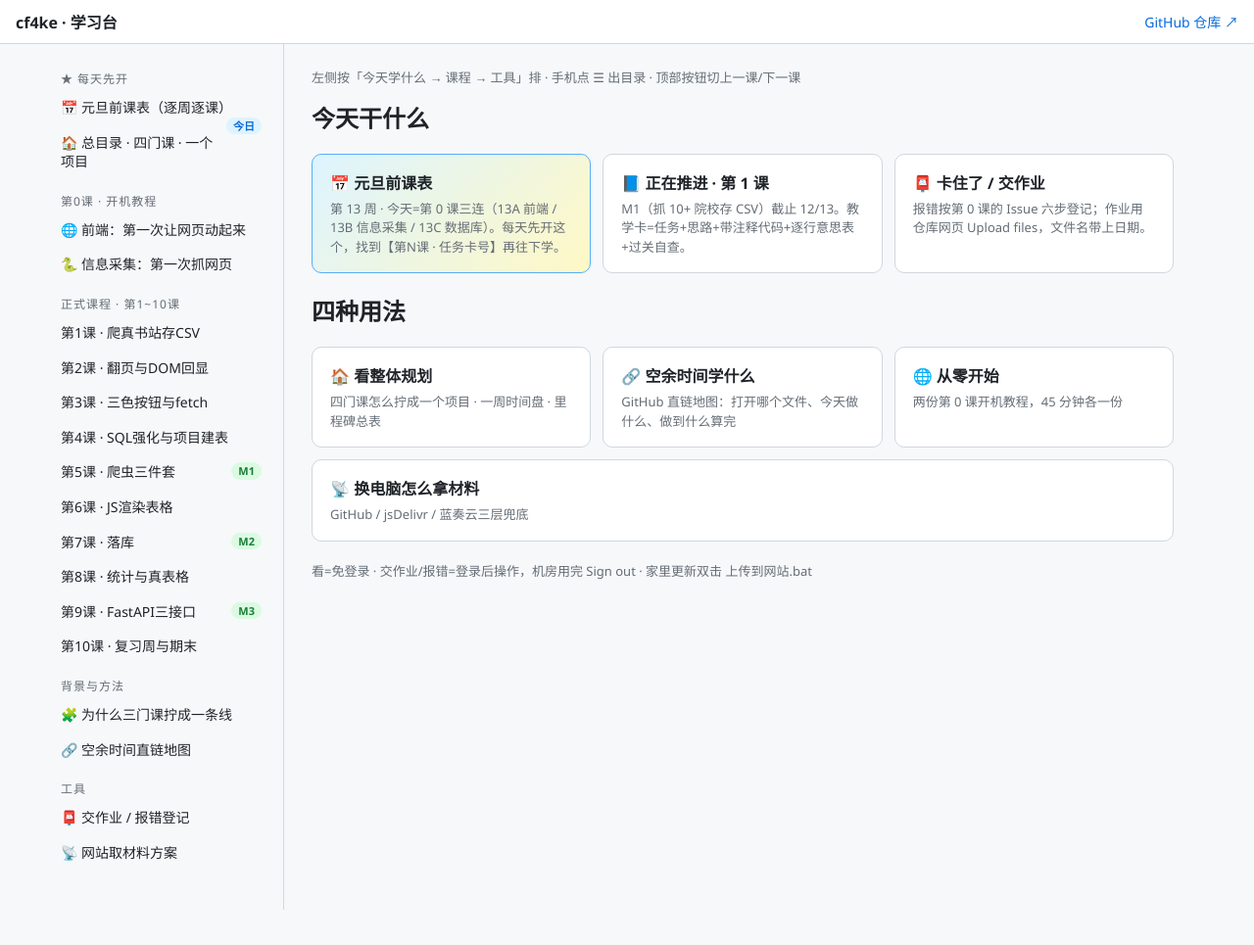
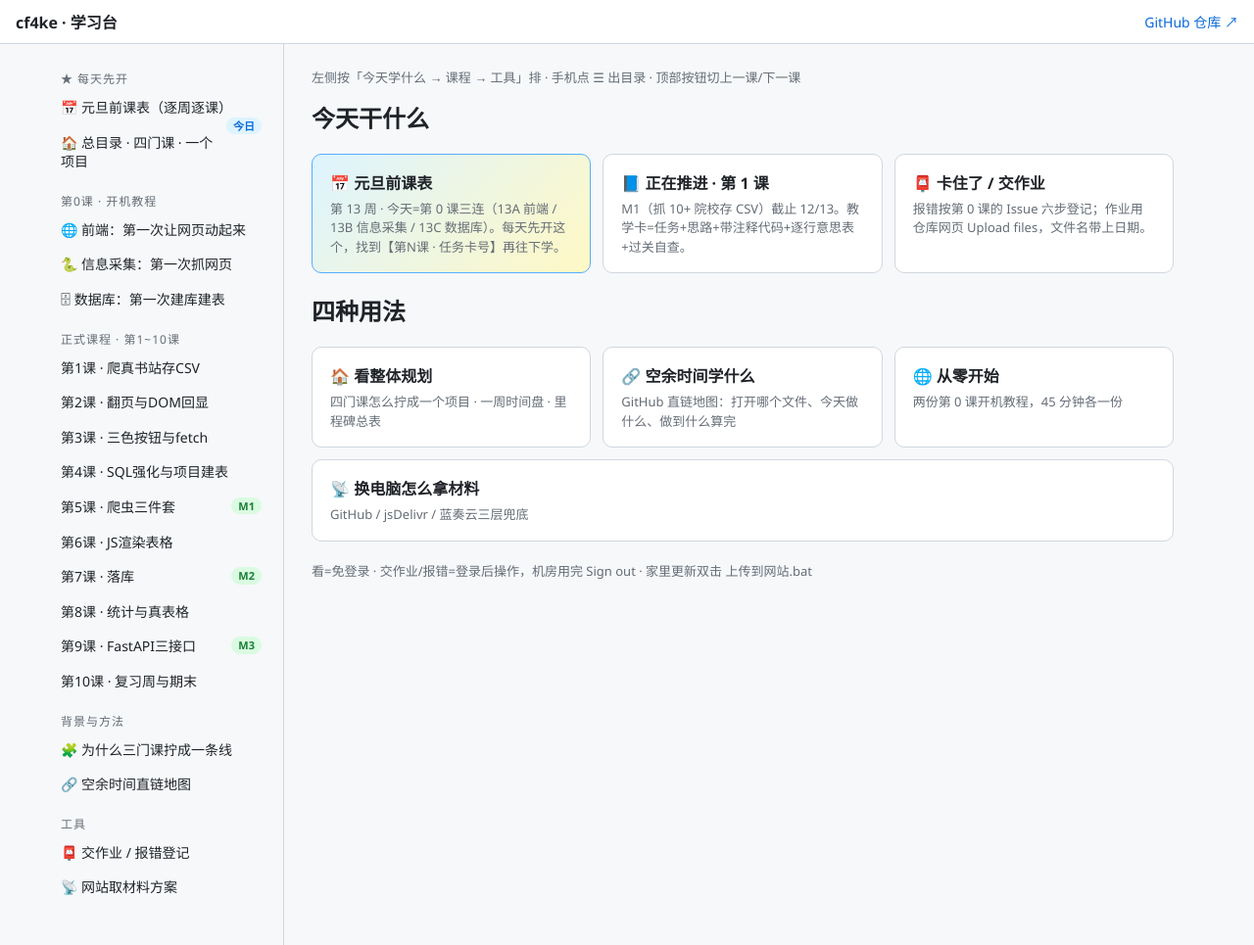
Before and after one commit to lll-cf-666/cf4ke, a plain HTML site: page index.html in a window 1280 px wide. Shown: the whole page at 98% size. Before the commit the page ends 929 px from the top, so only its background shows below. Drawn offline with nearby package versions, Linux system fonts and the light colour scheme.

Commit message:
补第0课数据库版（13C）：Workbench建库建表+语法词典+报错急救+折叠答案；阅读器加目录项

```diff
--- a/index.html
+++ b/index.html
@@ -85,6 +85,7 @@ const FILES = [
   {grp:"★ 每天先开", f:"README.md", t:"🏠 总目录 · 四门课 · 一个项目", st:null},
   {grp:"第0课 · 开机教程", f:"第0课-前端-第一次让网页动起来.md", t:"🌐 前端：第一次让网页动起来", st:null},
   {grp:"第0课 · 开机教程", f:"第0课-信息采集-第一次抓网页.md", t:"🐍 信息采集：第一次抓网页", st:null},
+  {grp:"第0课 · 开机教程", f:"第0课-数据库-第一次建库建表.md", t:"🗄 数据库：第一次建库建表", st:null},
   {grp:"正式课程 · 第1~10课", f:"课程/第1课-爬真书站存CSV.md", t:"第1课 · 爬真书站存CSV", st:null},
   {grp:"正式课程 · 第1~10课", f:"课程/第2课-翻页与DOM回显.md", t:"第2课 · 翻页与DOM回显", st:null},
   {grp:"正式课程 · 第1~10课", f:"课程/第3课-三色按钮与fetch.md", t:"第3课 · 三色按钮与fetch", st:null},
```
Also changed, not shown: 1 other file.
